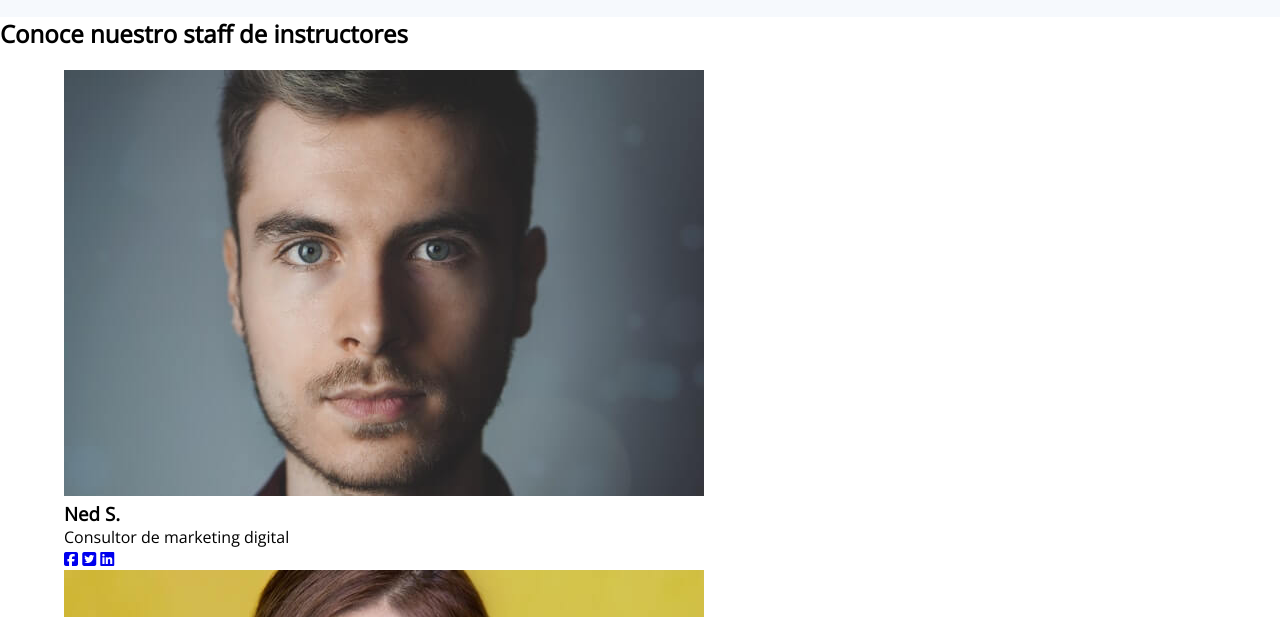
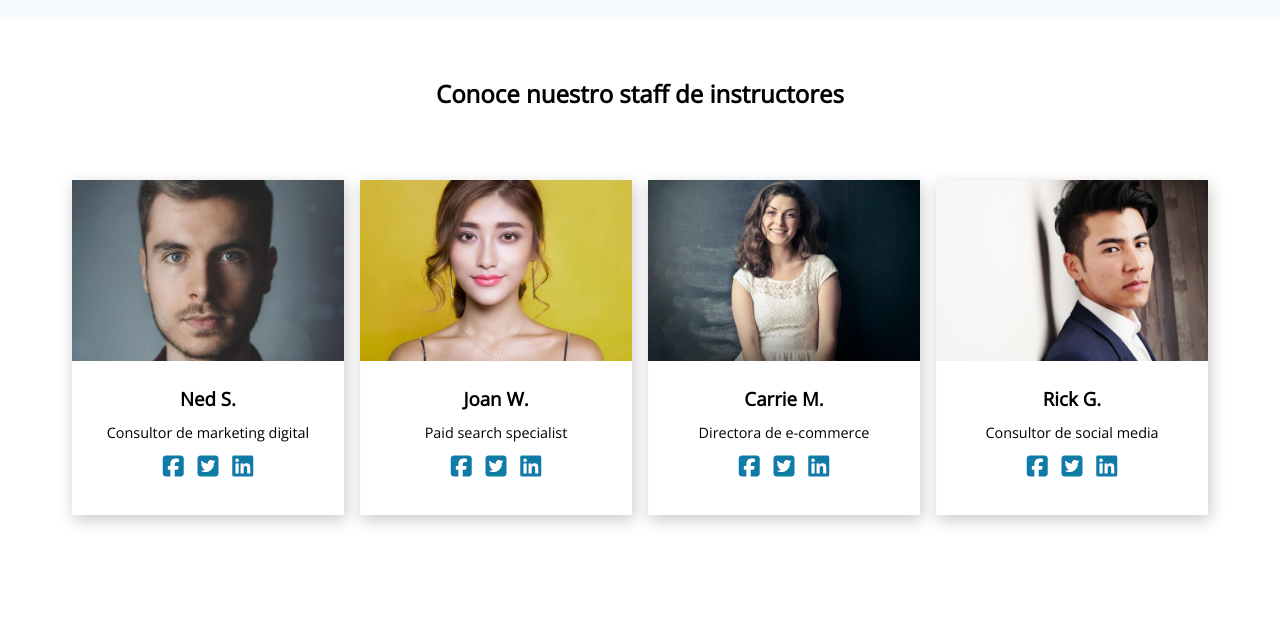
Before and after one commit to josearg150/LandingPageUdemy, a plain HTML site: page index.html in a window 1280 px wide. Shown: the part 1329-1946 px from the top of the page. Drawn offline with nearby package versions, Linux system fonts and the light colour scheme.

Commit message:
Seccion 4 terminada

```diff
--- a/css/Estilos.css
+++ b/css/Estilos.css
@@ -193,3 +193,36 @@ video {
     width: 40%;
     align-self: flex-start;
 }
+
+/*Seccion 4 */
+article > section:nth-child(4) {
+    padding: 60px 0;
+    text-align: center;
+}
+
+#seccionCuatro {
+    display: flex;
+    justify-content: space-between;
+    margin: 50px auto;
+}
+.card {
+    margin: 20px 0.5em;
+    box-shadow: 2px 5px 15px #ccc9c9;
+    padding-bottom: 35px;
+}
+
+.card img {
+    width: 100%;
+    margin-bottom: 20px;
+}
+
+.card p {
+    font-size: 0.90rem;
+    padding: 12px 2em;
+}
+
+.card i {
+    font-size: 1.50rem;
+    color: #107ba7;
+    margin: 0 0.2em;
+}
```
